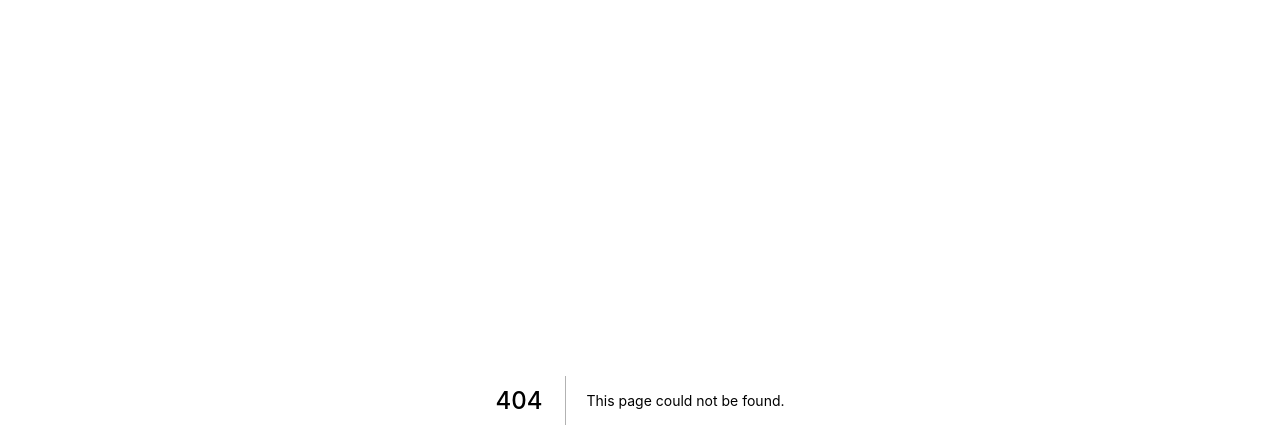
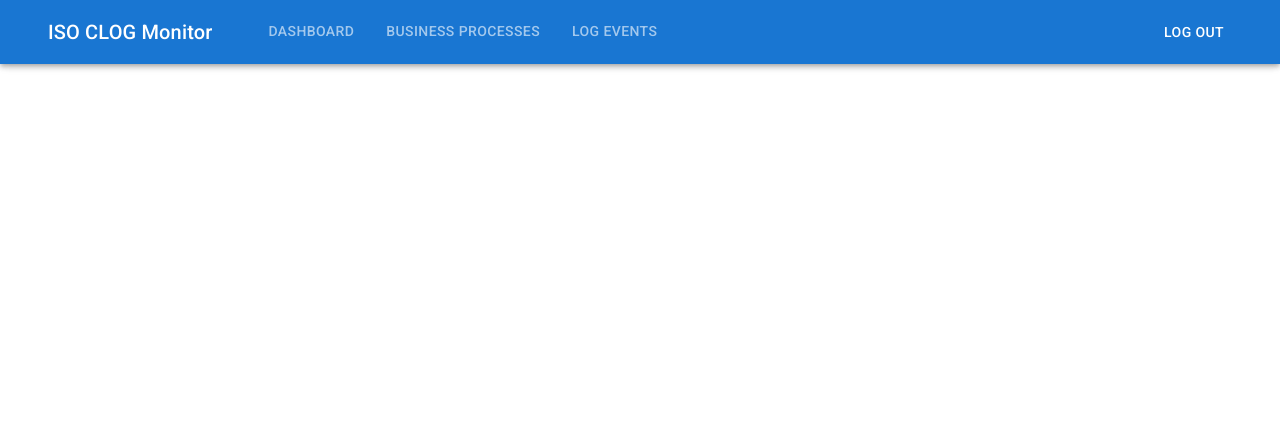
Before and after one commit to mbucc/320-S22-Track2, a Next.js app in the folder front-end/: page /dashboard/Navbar in a window 1280 px wide. Before the commit this address had no page. Shown: the top 448 px of the page. Built offline with nearby package versions, Linux system fonts and the light colour scheme.

Commit message:
Added simple navbar without linking and ran lint

```diff
--- /dev/null
+++ b/front-end/pages/dashboard/Navbar.js
@@ -0,0 +1,38 @@
+import React from 'react';
+import Button from '@mui/material/Button';
+import Box from '@mui/material/Box';
+import Typography from '@mui/material/Typography';
+import AppBar from '@mui/material/AppBar';
+import Container from '@mui/material/Container';
+import Toolbar from '@mui/material/Toolbar';
+import Tabs from '@mui/material/Tabs';
+import Tab from '@mui/material/Tab';
+
+function Navbar(props) {
+  return (
+    <>
+      <AppBar position='fixed'>
+        <Container maxWidth='100%'>
+          <Toolbar maxWidth='100%'>
+            <Typography variant='h6' noWrap component='div' sx={{mr: 5}}>
+                            ISO CLOG Monitor
+            </Typography>
+
+            <Box sx={{flexGrow: 1}}>
+              <Tabs variant='standard' textColor='inherit'>
+                <Tab label='Dashboard' />
+                <Tab label='Business Processes' />
+                <Tab label='Log Events' />
+              </Tabs>
+            </Box>
+            <Button color='inherit'>
+                            Log out
+            </Button>
+          </Toolbar>
+        </Container>
+      </AppBar>
+    </>
+  );
+}
+
+export default Navbar;
```
Also changed, not shown: front-end/pages/dashboard/Dashboard.js (+9 -5 lines).
